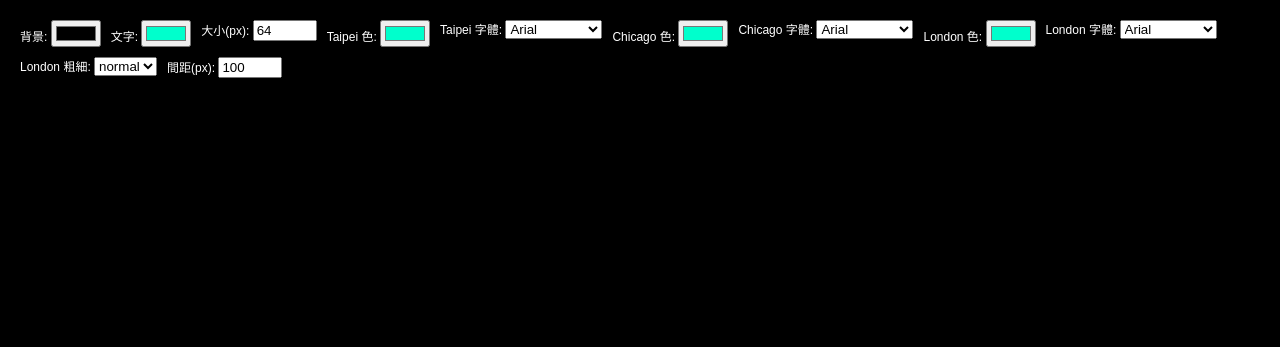
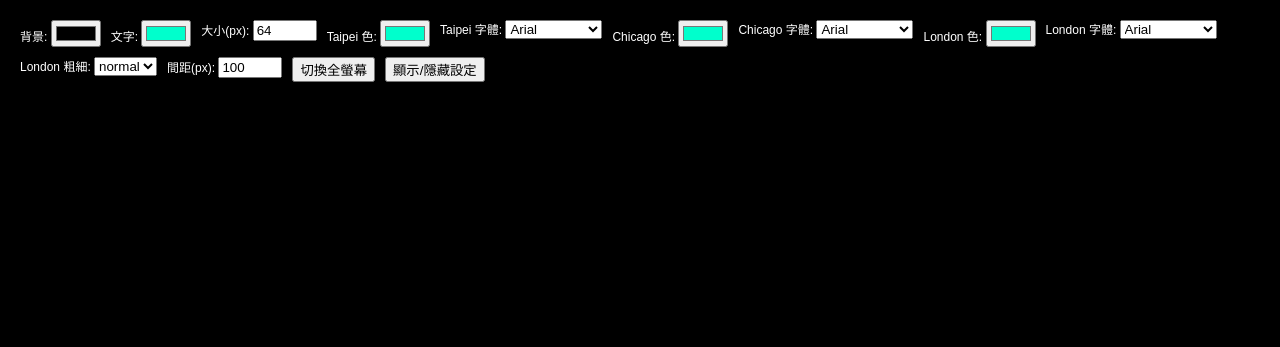
Before and after one commit to MHSHIHMH/clock, a plain HTML site: page index.html in a window 1280 px wide. Shown: the top 347 px of the page. Drawn offline with Linux system fonts and the light colour scheme.

Commit message:
Add files via upload

```diff
--- a/index.html
+++ b/index.html
@@ -72,6 +72,8 @@
       <select id="londonWeight"><option>normal</option><option>bold</option><option>lighter</option></select>
     </label>
     <label>間距(px): <input type="number" id="gapSize" value="100" min="0" max="500"></label>
+    <button onclick="toggleFullscreen()">切換全螢幕</button>
+    <button onclick="toggleUI()">顯示/隱藏設定</button>
   </div>
 
   <div class="clock-container">
@@ -157,6 +159,18 @@
         applySettings();
       }
     }
+
+    function toggleFullscreen() {
+      if (!document.fullscreenElement) {
+        document.documentElement.requestFullscreen();
+      } else {
+        document.exitFullscreen();
+      }
+    }
+
+    function toggleUI() {
+      document.getElementById('controls').classList.toggle('hidden');
+    }
   </script>
 </body>
 </html>
```
